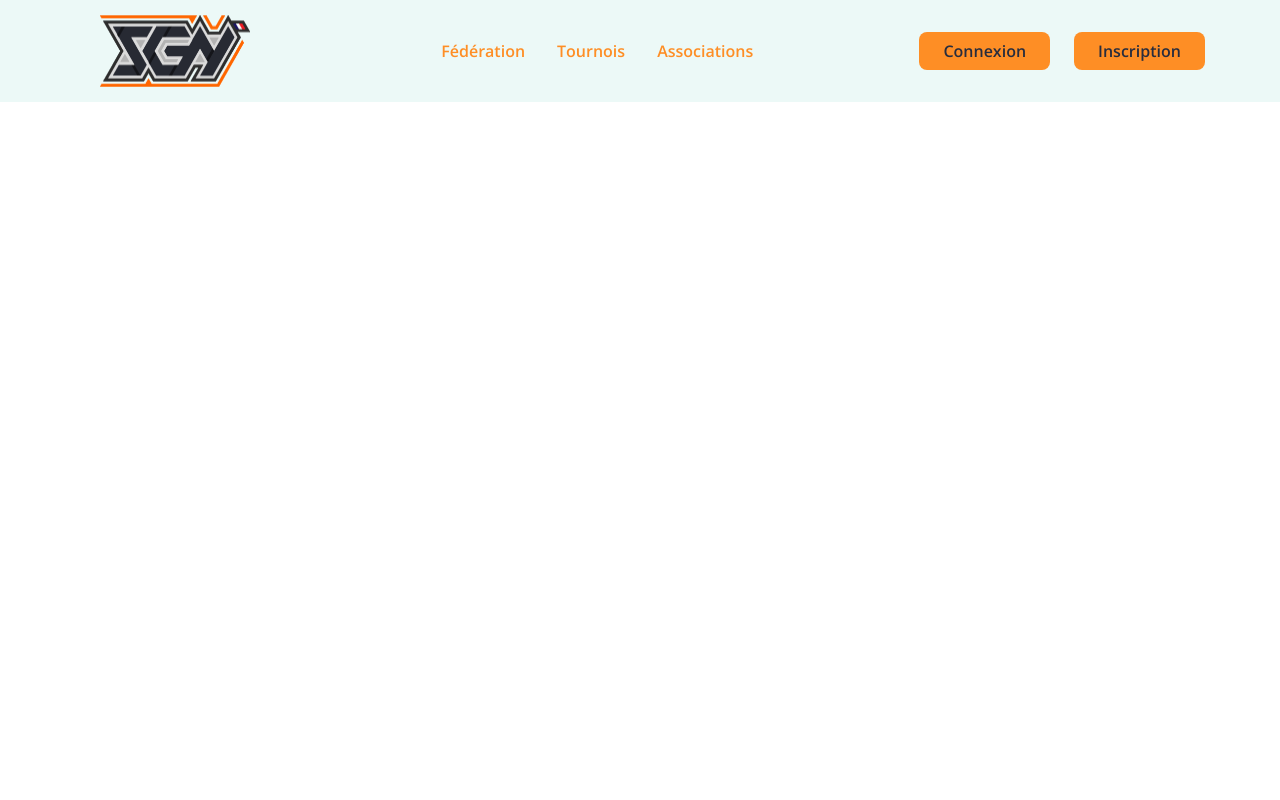
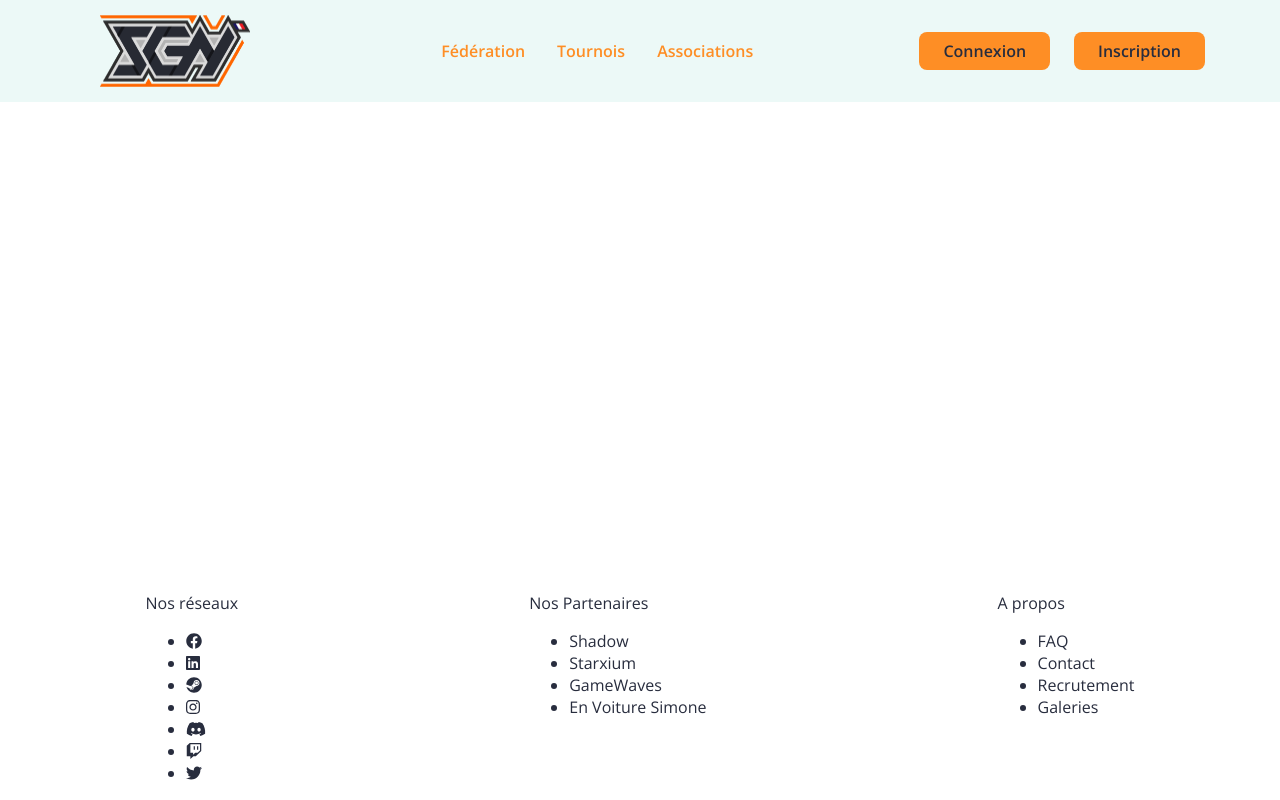
Before and after one commit to StudentGamingNetwork/website, a Vue app in the folder frontend/: page / in a window 1280 px wide. Built offline with nearby package versions, Linux system fonts and the light colour scheme.

Commit message:
DOM footer

```diff
--- a/frontend/package.json
+++ b/frontend/package.json
@@ -7,6 +7,10 @@
         "serve": "vite preview"
     },
     "dependencies": {
+        "@fortawesome/fontawesome-svg-core": "^1.2.35",
+        "@fortawesome/free-brands-svg-icons": "^5.15.3",
+        "@fortawesome/free-solid-svg-icons": "^5.15.3",
+        "@fortawesome/vue-fontawesome": "^3.0.0-4",
         "lodash": "^4.17.21",
         "pinia": "^2.0.0-beta.2",
         "sass": "^1.34.1",
--- a/frontend/src/components/template/Footer.vue
+++ b/frontend/src/components/template/Footer.vue
@@ -1,15 +1,58 @@
 <template>
-    <div class="" />
+    <div class="container-footer">
+        <div class="reseau">
+            Nos réseaux
+            <ul>
+                <li><fa :icon="['fab','facebook',]" /> </li>
+                <li><fa :icon="['fab','linkedin']" /></li>
+                <li><fa :icon="['fab','steam']" /></li>
+                <li><fa :icon="['fab','instagram']" /></li>
+                <li><fa :icon="['fab','discord']" /></li>
+                <li><fa :icon="['fab','twitch']" /></li>
+                <li><fa :icon="['fab','twitter']" /></li>
+            </ul>
+        </div>
+        <div>
+            Nos Partenaires
+            <ul>
+                <li>Shadow </li>
+                <li>Starxium</li>
+                <li>GameWaves</li>
+                <li>En Voiture Simone</li>
+            </ul>
+        </div>
+        <div>
+            A propos
+            <ul>
+                <li>FAQ</li>
+                <li>Contact</li>
+                <li>Recrutement</li>
+                <li>Galeries</li>
+            </ul>
+        </div>
+    </div>
 </template>
 
 <script lang="ts">
 import { defineComponent } from "vue";
+import { FontAwesomeIcon } from "@fortawesome/vue-fontawesome";
 
 export default defineComponent({
-    name: "SFooter"
+    name: "SFooter",
+    components: {
+        FontAwesomeIcon
+    }
 });
 </script>
 
 <style scoped lang="scss">
-
+.container-footer{
+  bottom: 0;
+  position: absolute;
+  display: flex;
+  justify-content: space-around;
+  width: 100%;
+}
+.reseau{
+}
 </style>
--- a/frontend/src/components/template/Header.vue
+++ b/frontend/src/components/template/Header.vue
@@ -37,7 +37,7 @@ export default defineComponent({
   display: flex;
   color: #fe8e25;
   justify-content: space-around;
-  background-color: hsl(170,50,95);
+  background-color: hsl(170,50%,95%);
 }
 .links{
   display: flex;
--- a/frontend/src/main.ts
+++ b/frontend/src/main.ts
@@ -1,5 +1,12 @@
 import { createApp } from "vue";
+import { library } from "@fortawesome/fontawesome-svg-core";
+import { fas } from "@fortawesome/free-solid-svg-icons";
+import { fab } from "@fortawesome/free-brands-svg-icons";
+import { FontAwesomeIcon } from "@fortawesome/vue-fontawesome";
 import App from "./App.vue";
 
+library.add(fas, fab);
 const app = createApp(App);
-app.mount("#app");
+app
+    .component("Fa",FontAwesomeIcon)
+    .mount("#app");
```
Also changed, not shown: 2 other files (tests, documents, lock files or other folders).
